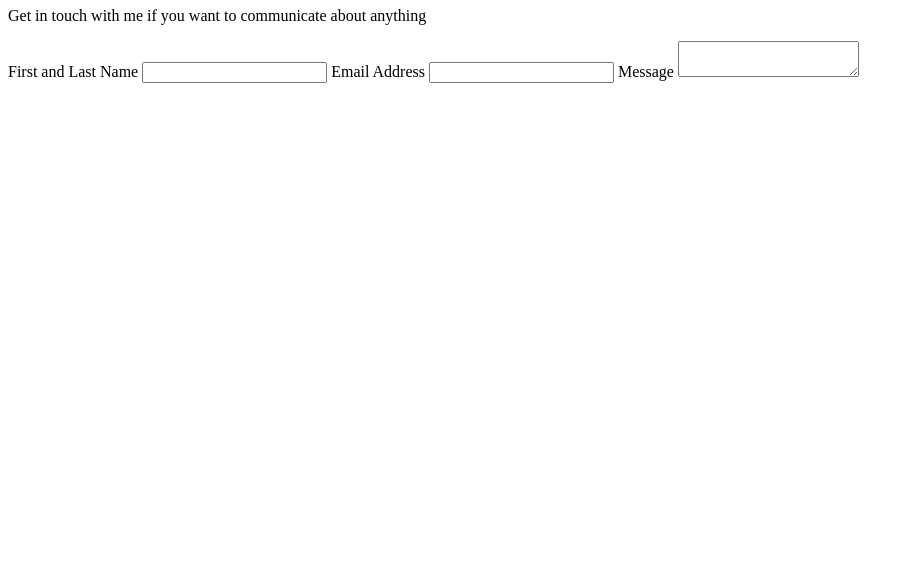
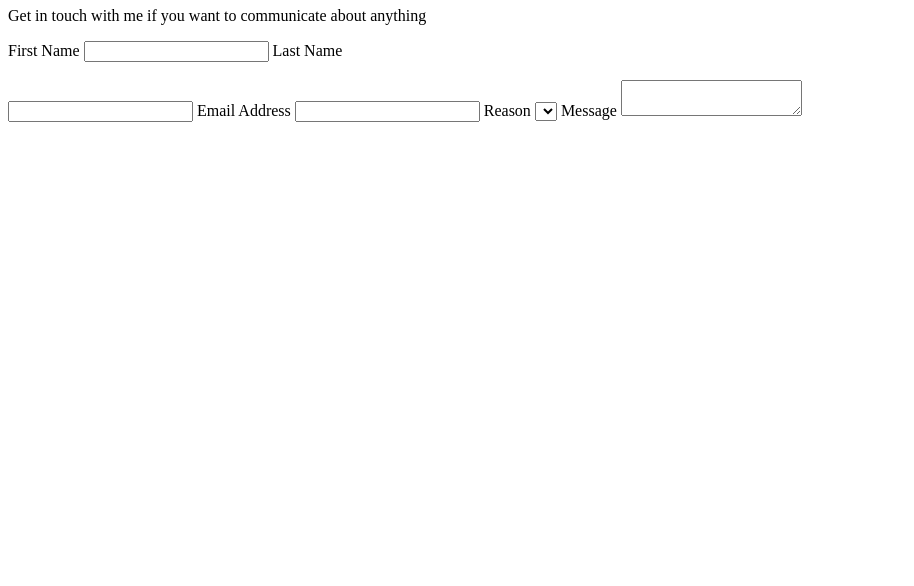
Before and after one commit to jasonnguyen11141/mi349_blog, a plain HTML site: page contact.html in a window 1280 px wide. Shown: the part 214-800 px from the top of the page, without its empty margins (0-914 px from the left). Drawn offline with Linux system fonts and the light colour scheme.

Commit message:
Select & br test

```diff
--- a/contact.html
+++ b/contact.html
@@ -14,10 +14,19 @@
     </header>
     <p>Get in touch with me if you want to communicate about anything</p>
     <form>
-        <label>First and Last Name</label>
-        <input text="name">
+        <label>First Name</label>
+        <input text="First Name">
+        <label>Last Name</label><br><br>
+        <input type="Last Name">
         <label>Email Address</label>
         <input text="Email">
+        <label>Reason</label>
+        <select name="Reason">
+            <option value="Collaboration"></option>
+            <option value="Communication"></option>
+            <option value="Questions"></option>
+            <option value="Other"></option>
+        </select>
         <Label>Message</Label>
         <textarea></textarea>
     </form>
```
